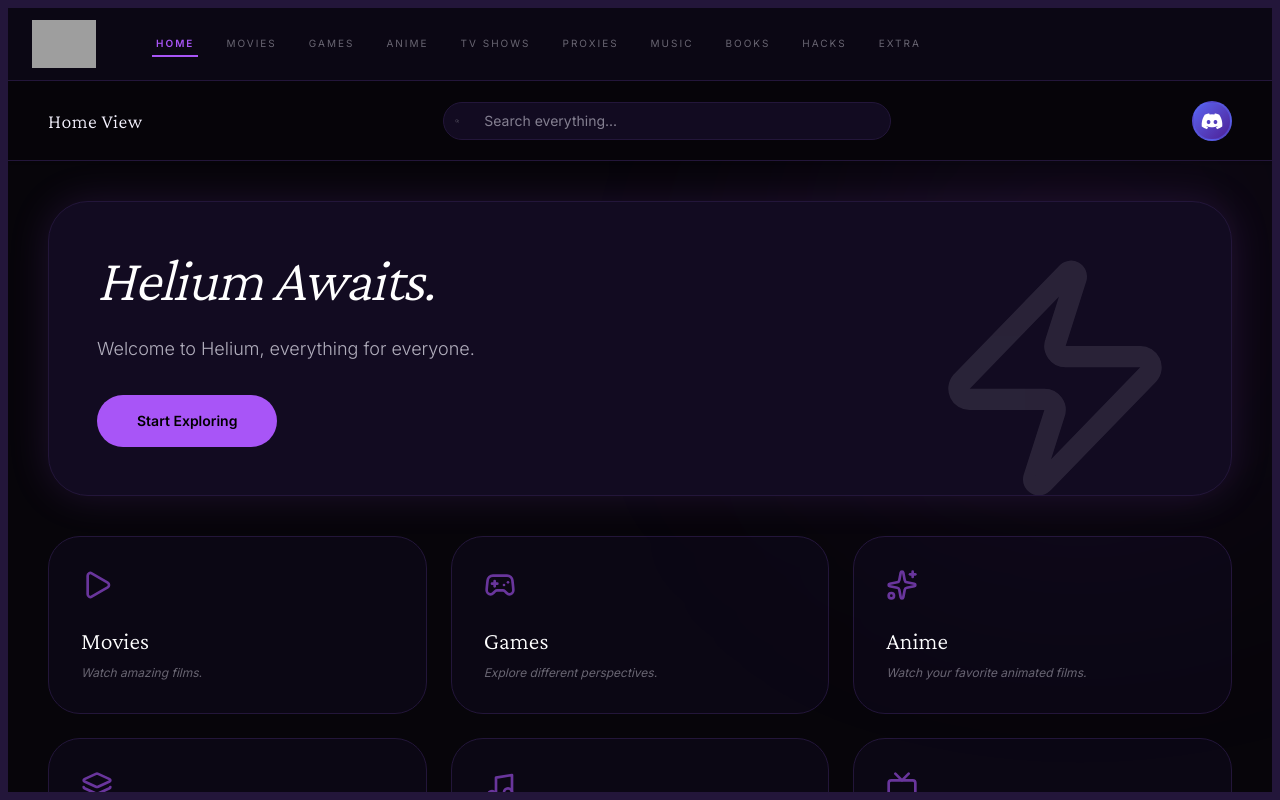
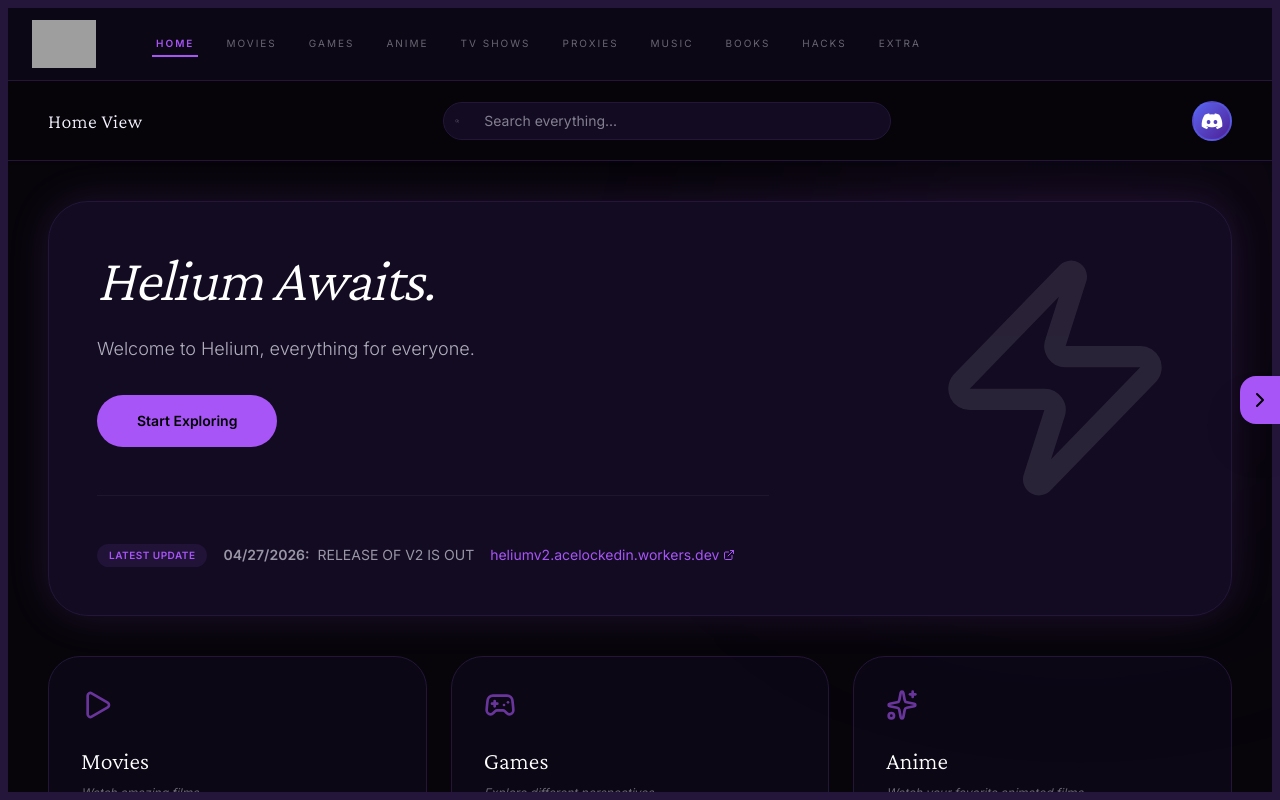
Before and after one commit to 1sunW/heliumv2, a React (Vite) app: page / in a window 1280 px wide. Built offline with nearby package versions, Linux system fonts and the light colour scheme; grey boxes are pictures that could not be loaded.

Commit message:
feat: Add changelog feature
Introduces a new changelog component accessible via a toggle button. This feature allows users to view recent updates and changes within the application without leaving the current view. The changelog panel animates into view for a smooth user experience.

```diff
--- a/src/App.tsx
+++ b/src/App.tsx
@@ -55,6 +55,7 @@
   const [isHydrogenChatFullscreen, setIsHydrogenChatFullscreen] = useState(false);
   const [isEaglercraftOpen, setIsEaglercraftOpen] = useState(false);
   const [isEaglercraftFullscreen, setIsEaglercraftFullscreen] = useState(false);
+  const [isChangelogOpen, setIsChangelogOpen] = useState(false);
 
   // Laptop Apps state
   const [laptopSection, setLaptopSection] = useState<'working' | 'pending' | 'info' | 'methods'>('working');
@@ -441,6 +442,63 @@
             </div>
           </header>
 
+          {/* Changelog Toggle and Panel */}
+          <div className="fixed right-0 top-1/2 -translate-y-1/2 z-[1000] flex items-center">
+            <button
+              onClick={() => setIsChangelogOpen(!isChangelogOpen)}
+              className="bg-imm-accent text-black w-10 h-12 rounded-l-2xl flex items-center justify-center hover:bg-imm-accent-hover transition-all shadow-2xl"
+              aria-label="Toggle Changelog"
+            >
+              <motion.div
+                animate={{ rotate: isChangelogOpen ? 180 : 0 }}
+              >
+                <ChevronRight className="w-6 h-6" />
+              </motion.div>
+            </button>
+
+            <AnimatePresence>
+              {isChangelogOpen && (
+                <motion.div
+                  initial={{ x: '100%' }}
+                  animate={{ x: 0 }}
+                  exit={{ x: '100%' }}
+                  transition={{ type: 'spring', damping: 25, stiffness: 200 }}
+                  className="w-80 h-[80vh] bg-imm-card border border-imm-border rounded-l-[2rem] shadow-2xl p-8 overflow-y-auto backdrop-blur-xl"
+                >
+                  <h2 className="serif text-3xl mb-8 text-white flex items-center gap-3 italic">
+                     Full Changelog
+                  </h2>
+                  <ul className="space-y-6">
+                    {[
+                      { date: '04/27/2026', title: 'RELEASE OF V2', details: 'V2 IS OUT https://heliumv2.acelockedin.workers.dev' },
+                      { date: '04/20/2026', title: 'v2.2', details: 'A-B Anime DONE. All games in one, credits to DominumNetwork and their team. 190k visits, can we hit 200k before May? Truly thank you guys.' },
+                      { date: '04/16/2026', title: 'v2.1', details: "New music section incoming. 150k visits. I can't believe it, thank y'all. Working on anime. Been M.I.A for so long." },
+                      { date: '02/28/2026', title: 'v2.0', details: 'Finished the TV Shows. Partnered with Axiom and Axis. Added a copyright on all of my pages, a Discord server, and gn-math games.' },
+                      { date: '02/21/2026', title: 'v1.9', details: 'Rework on Requests page. Went through a lot of requests and partnered with GRAND and Voxel. Now working on anime, hopefully getting themes on to the home page. Enjoy!' },
+                      { date: '02/19/2026', title: 'v1.8', details: 'Home and Nav Menu combined.' },
+                      { date: '02/17/2026', title: 'v1.7', details: 'Added more games. Added Gimkit hacks. Left a note in Updates. Thanks for 16k visits.' },
+                      { date: '02/07/2026', title: 'v1.6', details: 'Dropped a huge update. Added a bunch of new proxies, hack page, changed the background and the big star, removing the password. Partnered with M3T4L, ChillZone, and Chill Kirb Central.' },
+                      { date: '02/06/2026', title: 'v1.5', details: 'Added AI + partner Dominum Network.' },
+                      { date: '02/04/2026', title: 'v1.4', details: 'Suspicious countdown page.' },
+                      { date: '02/01/2026', title: 'v1.3', details: 'Back working on Helium.' },
+                      { date: '05/11/2025', title: 'v1.2', details: 'Renamed SparkZone to Helium.' },
+                      { date: '05/05/2025', title: 'v1.1', details: 'Renamed SparkFlix to SparkZone.' },
+                      { date: '03/05/2025', title: 'v1.0', details: 'Initial release.' }
+                    ].map((update, idx) => (
+                      <li key={idx} className="group border-b border-white/5 pb-6 last:border-0">
+                        <div className="text-[10px] uppercase tracking-widest text-imm-accent font-bold mb-2 flex items-center gap-2">
+                           {update.date}
+                        </div>
+                        <div className="text-white font-bold text-sm mb-1">{update.title}</div>
+                        <div className="text-xs text-imm-text/60 leading-relaxed font-light">{update.details}</div>
+                      </li>
+                    ))}
+                  </ul>
+                </motion.div>
+              )}
+            </AnimatePresence>
+          </div>
+
           <div className={`flex-1 flex flex-col gap-10 ${activeCategory === 'Games' ? '' : 'p-6 lg:p-10'}`}>
             {activeCategory === 'Home' && (
               <motion.div
@@ -461,6 +519,20 @@
                     >
                       Start Exploring
                     </button>
+
+                    {/* Latest Change display */}
+                    <div className="mt-12 pt-12 border-t border-white/5">
+                      <div className="flex items-center gap-4 text-sm">
+                        <span className="bg-imm-accent/10 text-imm-accent px-3 py-1 rounded-full font-bold text-[10px] uppercase tracking-wider">Latest Update</span>
+                        <div className="flex items-center gap-2 text-imm-text/60">
+                          <span className="font-bold">04/27/2026:</span>
+                          <span className="font-medium">RELEASE OF V2 IS OUT</span>
+                          <a href="https://heliumv2.acelockedin.workers.dev" target="_blank" rel="noreferrer" className="text-imm-accent hover:underline flex items-center gap-1 ml-2">
+                            heliumv2.acelockedin.workers.dev <ExternalLink className="w-3 h-3" />
+                          </a>
+                        </div>
+                      </div>
+                    </div>
                   </div>
                   <div className="absolute top-0 right-0 p-12 opacity-10">
                     <Zap className="w-64 h-64" />
```
